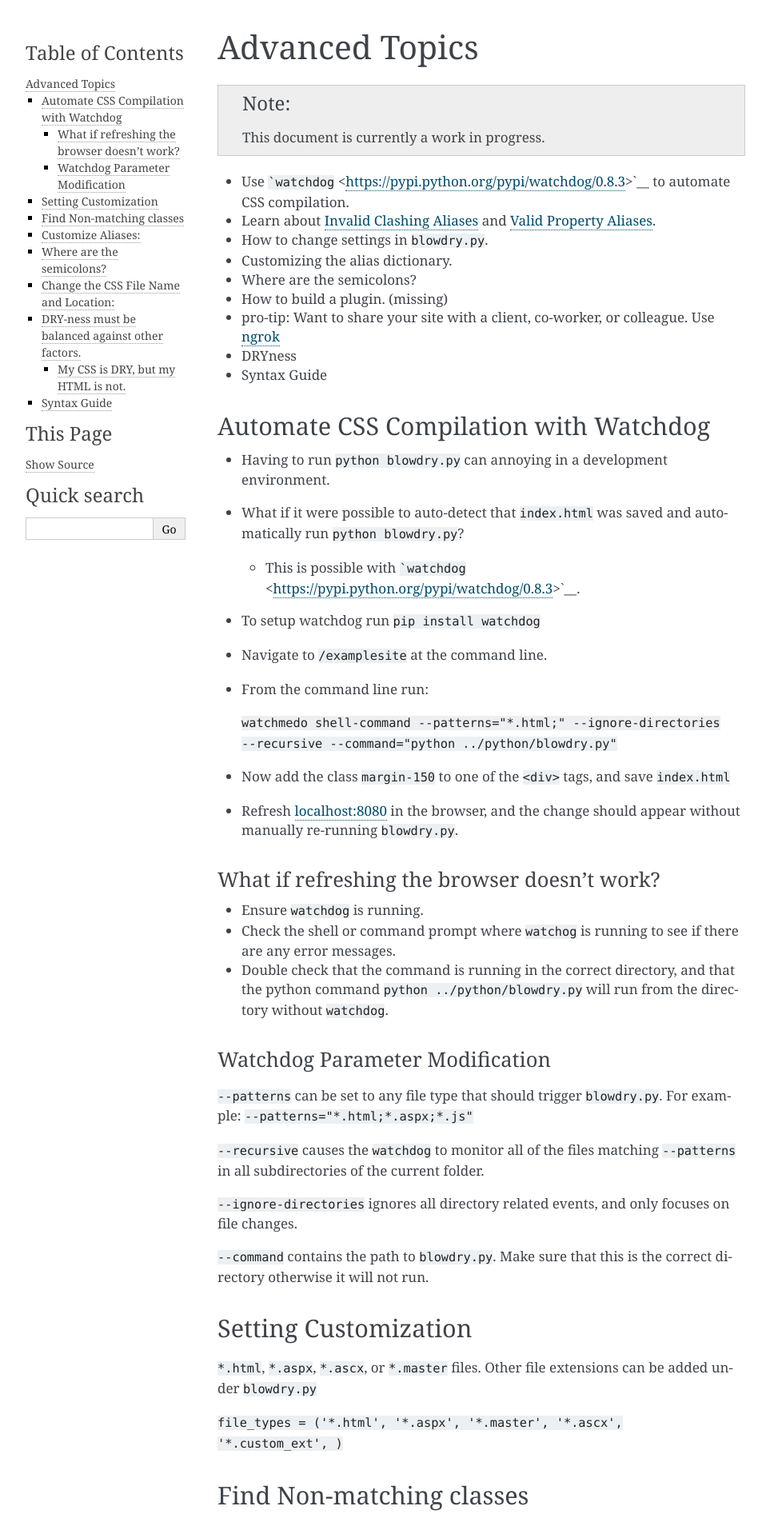
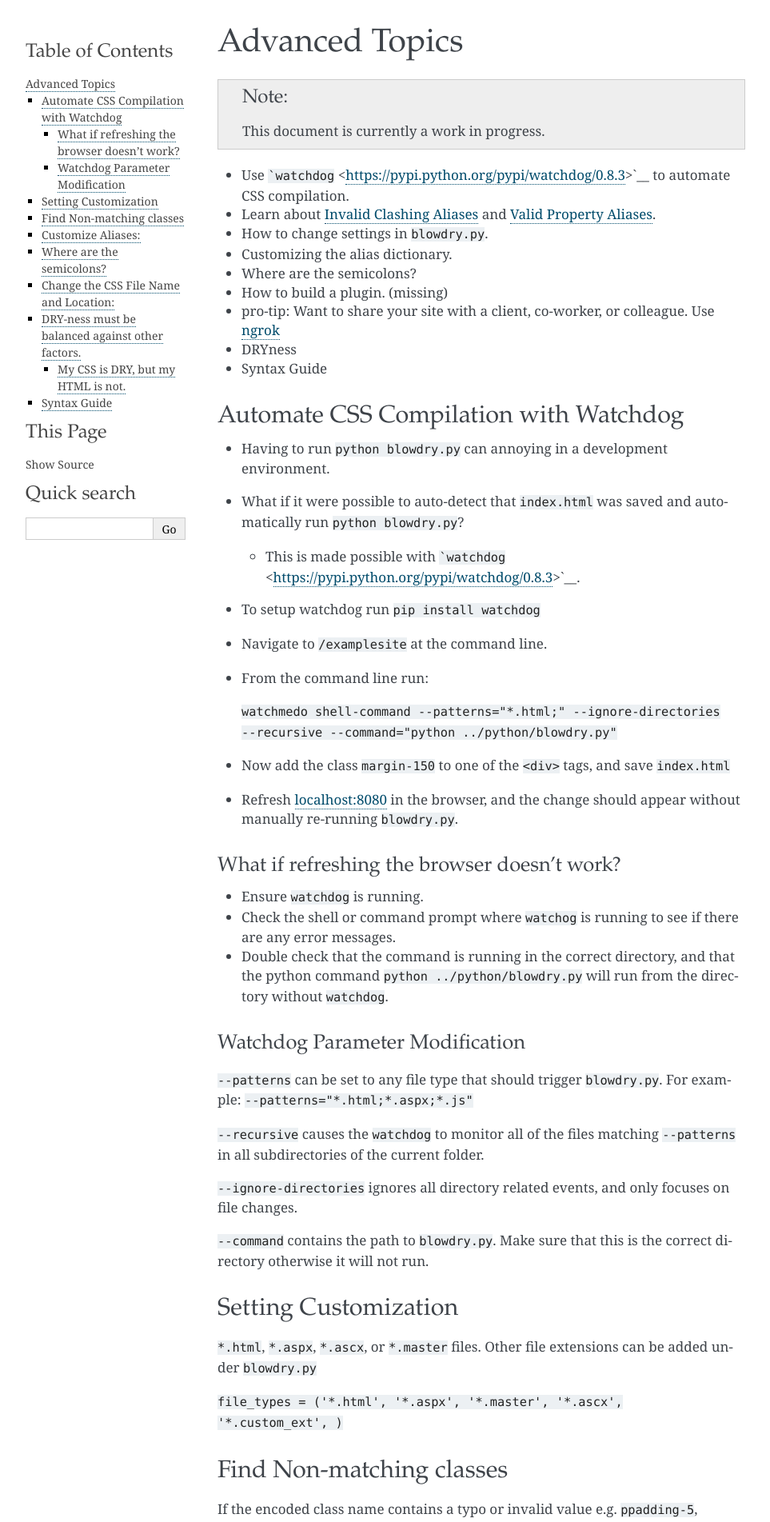
Before and after one commit to nueverest/blowdrycss, a Sphinx documentation site: the page built from docs/advancedtopics.rst, in a window 1280 px wide. Shown: the top 1903 px of the page at 80% size, without its empty margins (148-1111 px from the left). Built offline with Sphinx 7.4.7, drawn with Linux system fonts in a browser that asks for light colours.

Commit message:
Relocating sphinx theme and template files to get custom template overrides to work on readthedocs.

````diff
--- a/docs/advancedtopics.rst
+++ b/docs/advancedtopics.rst
@@ -27,7 +27,7 @@
 -  What if it were possible to auto-detect that ``index.html`` was saved and automatically
    run ``python blowdry.py``?
 
-   -  This is possible with
+   -  This is made possible with
       ```watchdog`` <https://pypi.python.org/pypi/watchdog/0.8.3>`__.
 
 -  To setup watchdog run ``pip install watchdog``
--- a/docs/conf.py
+++ b/docs/conf.py
@@ -40,7 +40,7 @@
 ]
 
 # Add any paths that contain templates here, relative to this directory.
-templates_path = ['_templates', 'custom_templates', ]
+templates_path = ['custom_templates', ]     # ['_templates', ]
 
 # The suffix(es) of source filenames.
 # You can specify multiple suffix as a list of string:
@@ -116,7 +116,7 @@
 
 # The theme to use for HTML and HTML Help pages.  See the documentation for
 # a list of builtin themes.
-html_theme = 'alabaster'
+html_theme = 'alabaster_custom'         # 'alabaster'
 
 # Theme options are theme-specific and customize the look and feel of a theme
 # further.  For a list of options available for each theme, see the
@@ -124,14 +124,14 @@
 #html_theme_options = {}
 
 # Add any paths that contain custom themes here, relative to this directory.
-#html_theme_path = ['_themes', ]
+html_theme_path = ['custom_themes', ]   # ['_themes', ]
 
 # The name for this set of Sphinx documents.  If None, it defaults to
 # "<project> v<release> documentation".
 #html_title = None
 
 # A shorter title for the navigation bar.  Default is the same as html_title.
-#html_short_title = None
+html_short_title = 'blowdrycss docs'
 
 # The name of an image file (relative to this directory) to place at the top
 # of the sidebar.
@@ -227,11 +227,9 @@
 }
 
 # Grouping the document tree into LaTeX files. List of tuples
-# (source start file, target name, title,
-#  author, documentclass [howto, manual, or own class]).
+# (source start file, target name, title, author, documentclass [howto, manual, or own class]).
 latex_documents = [
-  (master_doc, 'blowdrycss.tex', 'blowdrycss Documentation',
-   'Chad Nelson', 'manual'),
+  (master_doc, 'blowdrycss.tex', 'blowdrycss Documentation', 'Chad Nelson', 'manual'),
 ]
 
 # The name of an image file (relative to this directory) to place at the top of
@@ -260,8 +258,7 @@
 # One entry per manual page. List of tuples
 # (source start file, name, description, authors, manual section).
 man_pages = [
-    (master_doc, 'blowdrycss', 'blowdrycss Documentation',
-     [author], 1)
+    (master_doc, 'blowdrycss', 'blowdrycss Documentation', [author], 1)
 ]
 
 # If true, show URL addresses after external links.
````
Also changed, not shown: docs/custom_themes/alabaster_custom/__init__.py (renamed from docs/_themes/alabaster_custom/__init__.py), docs/custom_themes/alabaster_custom/_version.py (renamed from docs/_themes/alabaster_custom/_version.py), docs/custom_themes/alabaster_custom/about.html (renamed from docs/_themes/alabaster_custom/about.html), docs/custom_themes/alabaster_custom/donate.html (renamed from docs/_themes/alabaster_custom/donate.html), docs/custom_themes/alabaster_custom/layout.html (renamed from docs/_themes/alabaster_custom/layout.html), docs/custom_themes/alabaster_custom/navigation.html (renamed from docs/_themes/alabaster_custom/navigation.html), docs/custom_themes/alabaster_custom/relations.html (renamed from docs/_themes/alabaster_custom/relations.html), docs/custom_themes/alabaster_custom/static/alabaster.css_t (renamed from docs/_themes/alabaster_custom/static/alabaster.css_t), docs/custom_themes/alabaster_custom/support.py (renamed from docs/_themes/alabaster_custom/support.py), docs/custom_themes/alabaster_custom/theme.conf (renamed from docs/_themes/alabaster_custom/theme.conf).
